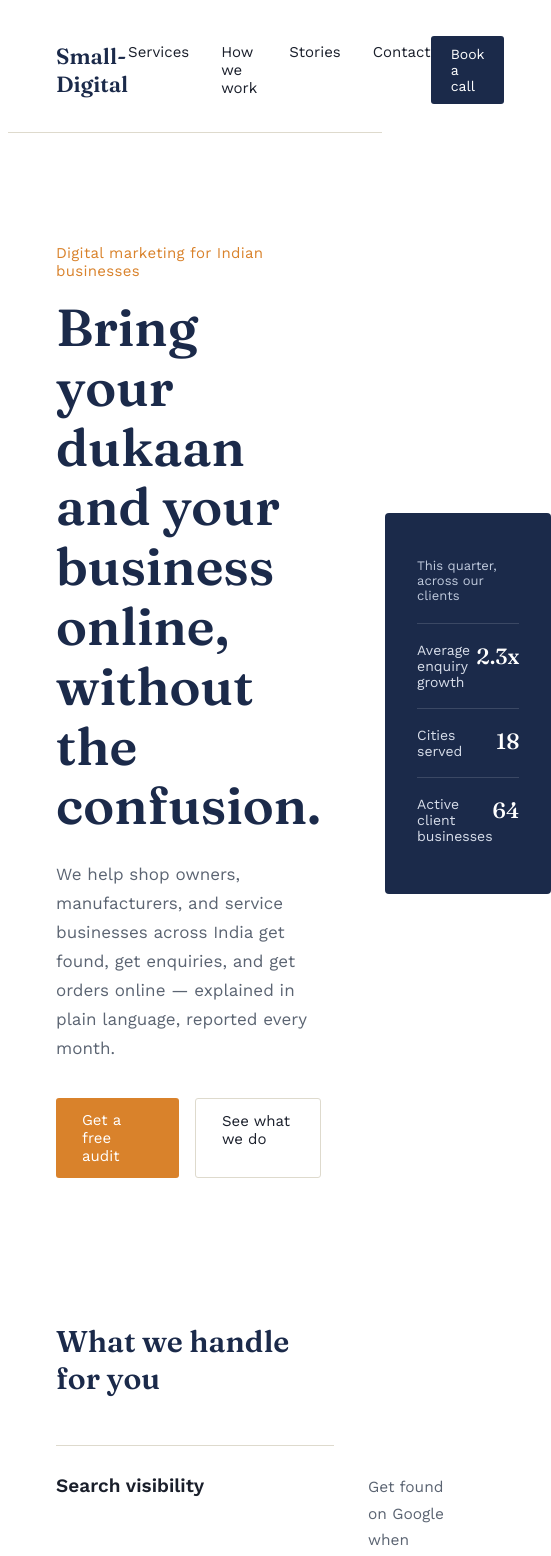
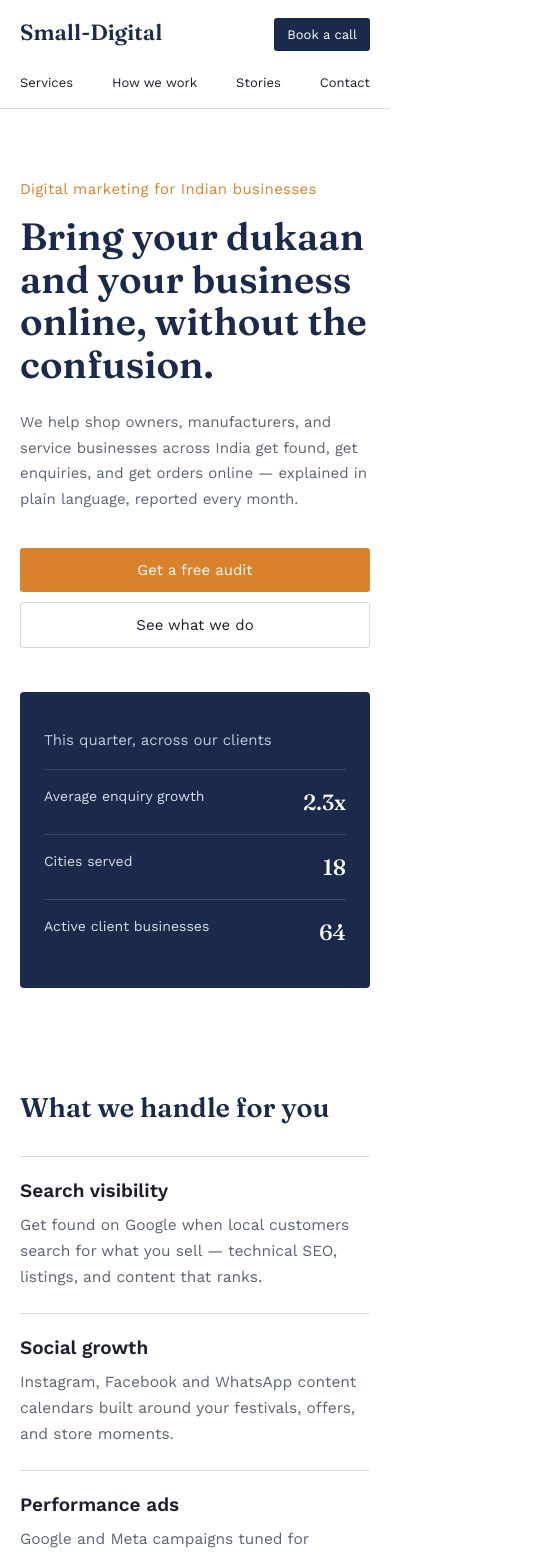
Before and after one commit to golu477-beep/small-digital, a React (Vite) app: page / in a window 390 px wide. Shown: the top 1556 px of the page, 551 px wide, since content can reach past the window. Built offline with nearby package versions, Linux system fonts and the light colour scheme.

Commit message:
diff type to screen

```diff
--- a/src/App.jsx
+++ b/src/App.jsx
@@ -1,5 +1,5 @@
 
-import React, { useState } from "react";
+import { useState } from "react";
 
 const palette = {
   ink: "#1A1F2B",
@@ -84,6 +84,7 @@ const testimonials = [
 function Nav() {
   return (
     <header
+      className="site-header"
       style={{
         display: "flex",
         alignItems: "center",
@@ -104,6 +105,7 @@ function Nav() {
       </div>
 
       <nav
+        className="site-nav"
         style={{
           display: "flex",
           gap: 32,
@@ -141,6 +143,7 @@ function Nav() {
       </nav>
 
       <a
+        className="nav-cta"
         href="#contact"
         style={{
           background: palette.navy,
@@ -160,6 +163,7 @@ function Nav() {
 function Hero() {
   return (
     <section
+      className="hero-section"
       style={{
         display: "grid",
         gridTemplateColumns: "1.1fr 0.9fr",
@@ -168,7 +172,7 @@ function Hero() {
         alignItems: "center",
       }}
     >
-      <div>
+      <div className="hero-copy">
         <p
           style={{
             color: palette.marigold,
@@ -207,7 +211,7 @@ function Hero() {
           plain language, reported every month.
         </p>
 
-        <div style={{ display: "flex", gap: 16 }}>
+        <div className="hero-actions" style={{ display: "flex", gap: 16 }}>
           <a
             href="#contact"
             style={{
@@ -239,6 +243,7 @@ function Hero() {
       </div>
 
       <div
+        className="stats-panel"
         style={{
           background: palette.navy,
           borderRadius: 4,
@@ -296,7 +301,7 @@ function Hero() {
 
 function Services() {
   return (
-    <section id="services" style={{ padding: "40px 48px 96px" }}>
+    <section className="content-section services-section" id="services" style={{ padding: "40px 48px 96px" }}>
       <h2
         style={{
           fontFamily: "'Fraunces', serif",
@@ -308,9 +313,10 @@ function Services() {
         What we handle for you
       </h2>
 
-      <div>
+      <div className="services-list">
         {services.map((s, i) => (
           <div
+            className="service-row"
             key={s.name}
             style={{
               display: "grid",
@@ -353,6 +359,7 @@ function Services() {
 function Process() {
   return (
     <section
+      className="content-section process-section"
       id="process"
       style={{
         padding: "40px 48px 96px",
@@ -371,6 +378,7 @@ function Process() {
       </h2>
 
       <div
+        className="process-grid"
         style={{
           display: "grid",
           gridTemplateColumns: "repeat(4, 1fr)",
@@ -422,7 +430,7 @@ function Stories() {
   const t = testimonials[active];
 
   return (
-    <section id="stories" style={{ padding: "40px 48px 96px" }}>
+    <section className="content-section stories-section" id="stories" style={{ padding: "40px 48px 96px" }}>
       <h2
         style={{
           fontFamily: "'Fraunces', serif",
@@ -434,7 +442,7 @@ function Stories() {
         Business owners we work with
       </h2>
 
-      <div style={{ maxWidth: 640 }}>
+      <div className="story-copy" style={{ maxWidth: 640 }}>
         <p
           style={{
             fontFamily: "'Fraunces', serif",
@@ -548,6 +556,7 @@ Please contact this customer.`;
 
   return (
     <section
+      className="contact-section"
       id="contact"
       style={{
         background: palette.navy,
@@ -559,7 +568,7 @@ Please contact this customer.`;
       }}
     >
       {/* LEFT SIDE */}
-      <div>
+      <div className="contact-copy">
         <h2
           style={{
             fontFamily: "'Fraunces', serif",
@@ -585,6 +594,7 @@ Please contact this customer.`;
 
       {/* RIGHT SIDE FORM */}
       <form
+        className="contact-form"
         onSubmit={handleSubmit}
         style={{
           display: "flex",
@@ -709,6 +719,7 @@ Please contact this customer.`;
 function Footer() {
   return (
     <footer
+      className="site-footer"
       style={{
         padding: "28px 48px",
         display: "flex",
--- a/src/index.css
+++ b/src/index.css
@@ -0,0 +1,162 @@
+@import url("https://fonts.googleapis.com/css2?family=Fraunces:wght@500;600&family=Work+Sans:wght@400;500;600&display=swap");
+
+:root {
+	font-family: "Work Sans", sans-serif;
+	color: #1a1f2b;
+	background: #ffffff;
+	font-synthesis: none;
+	text-rendering: optimizeLegibility;
+}
+
+* {
+	box-sizing: border-box;
+}
+
+html {
+	scroll-behavior: smooth;
+}
+
+body {
+	margin: 0;
+	min-width: 320px;
+}
+
+button,
+input {
+	font: inherit;
+}
+
+@media (max-width: 900px) {
+	.site-header {
+		padding: 22px 32px !important;
+		gap: 24px;
+	}
+
+	.site-nav {
+		gap: 18px !important;
+	}
+
+	.hero-section {
+		grid-template-columns: 1fr 0.85fr !important;
+		gap: 36px !important;
+		padding: 72px 32px 64px !important;
+	}
+
+	.hero-section h1 {
+		font-size: 44px !important;
+	}
+
+	.content-section {
+		padding-left: 32px !important;
+		padding-right: 32px !important;
+	}
+
+	.service-row {
+		grid-template-columns: 220px 1fr !important;
+		gap: 24px !important;
+	}
+
+	.process-grid {
+		grid-template-columns: repeat(2, 1fr) !important;
+		row-gap: 36px !important;
+	}
+
+	.contact-section {
+		padding: 64px 32px !important;
+		gap: 40px !important;
+	}
+
+	.site-footer {
+		padding-left: 32px !important;
+		padding-right: 32px !important;
+	}
+}
+
+@media (max-width: 640px) {
+	.site-header {
+		align-items: flex-start !important;
+		flex-wrap: wrap;
+		padding: 18px 20px !important;
+	}
+
+	.site-nav {
+		order: 3;
+		flex-basis: 100%;
+		justify-content: space-between;
+		gap: 10px !important;
+		font-size: 13px !important;
+	}
+
+	.nav-cta {
+		padding: 9px 13px !important;
+		font-size: 13px !important;
+	}
+
+	.hero-section {
+		grid-template-columns: 1fr !important;
+		gap: 44px !important;
+		padding: 56px 20px 48px !important;
+	}
+
+	.hero-section h1 {
+		font-size: 38px !important;
+		line-height: 1.12 !important;
+	}
+
+	.hero-section p {
+		font-size: 15px !important;
+	}
+
+	.hero-actions {
+		flex-direction: column;
+		gap: 10px !important;
+	}
+
+	.hero-actions a {
+		text-align: center;
+	}
+
+	.stats-panel {
+		padding: 24px !important;
+	}
+
+	.content-section {
+		padding: 32px 20px 64px !important;
+	}
+
+	.content-section h2 {
+		font-size: 27px !important;
+		margin-bottom: 32px !important;
+	}
+
+	.service-row {
+		grid-template-columns: 1fr !important;
+		gap: 10px !important;
+		padding: 22px 0 !important;
+	}
+
+	.process-grid {
+		grid-template-columns: 1fr !important;
+		gap: 28px !important;
+	}
+
+	.story-copy p:first-child {
+		font-size: 19px !important;
+	}
+
+	.contact-section {
+		grid-template-columns: 1fr !important;
+		padding: 56px 20px !important;
+		gap: 32px !important;
+	}
+
+	.contact-section h2 {
+		font-size: 29px !important;
+	}
+
+	.site-footer {
+		flex-direction: column;
+		gap: 8px;
+		padding: 22px 20px !important;
+	}
+}
```
